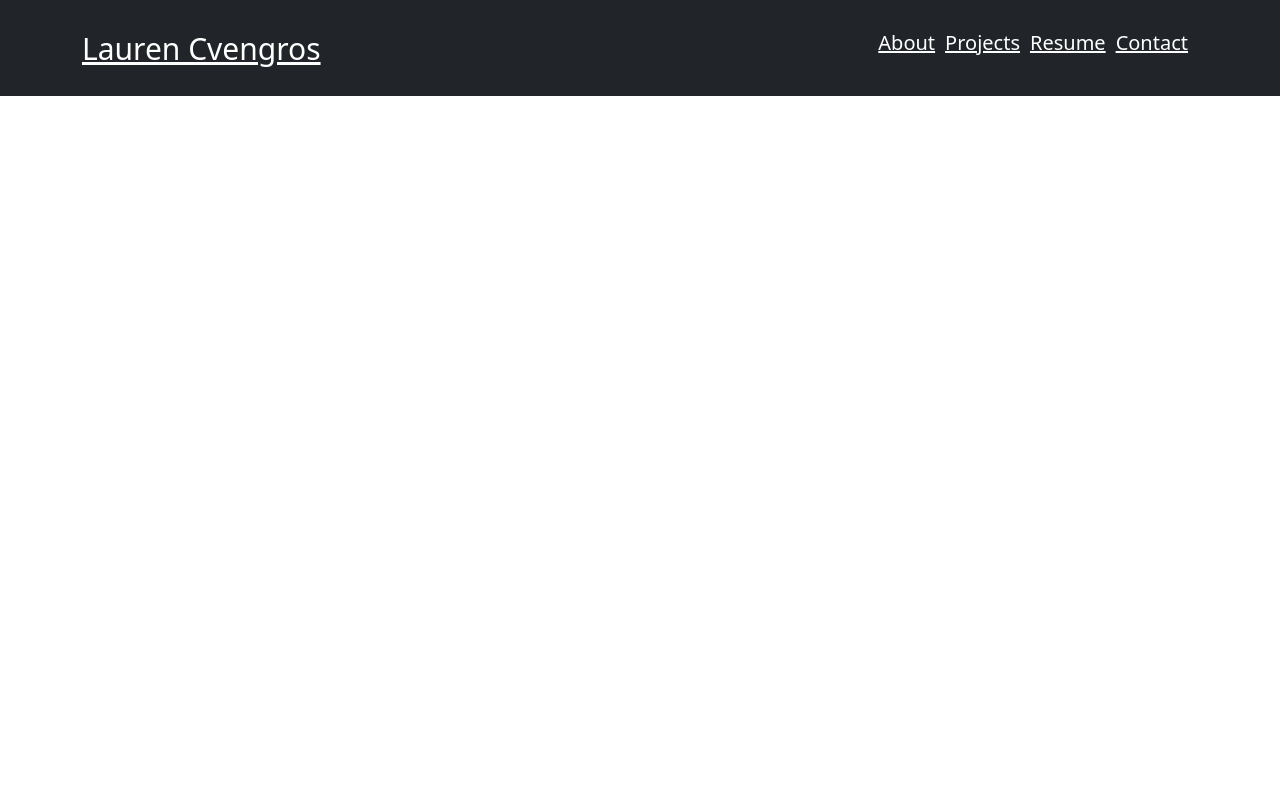
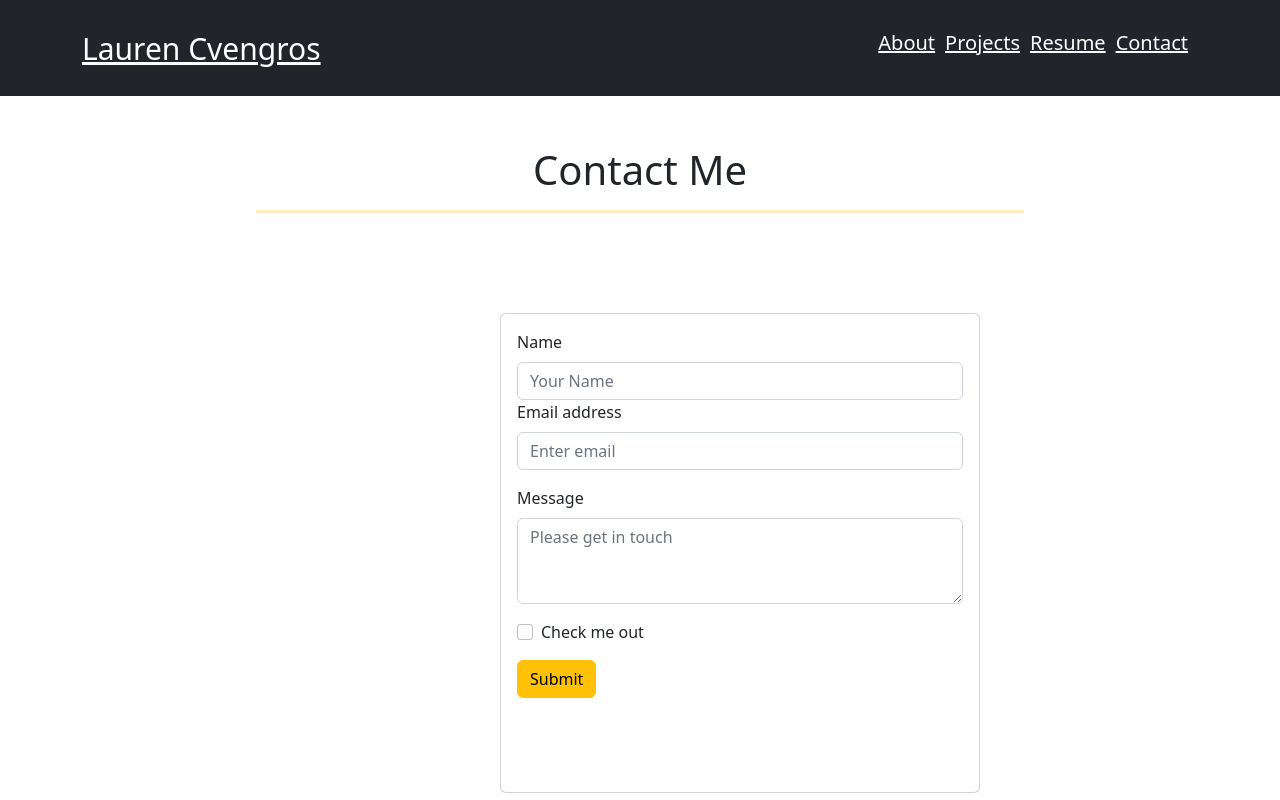
Before and after one commit to Laurencvengros/20_React-Portfolio, a React (Create React App) app: page /contact in a window 1280 px wide. Built offline with nearby package versions, Linux system fonts and the light colour scheme.

Commit message:
added a contact form to cantact.js

```diff
--- /dev/null
+++ b/src/components/Contact.js
@@ -0,0 +1,79 @@
+import React from 'react';
+import Form from 'react-bootstrap/Form';
+import Button from 'react-bootstrap/Button';
+import Card from 'react-bootstrap/Card';
+
+const styles ={
+    contactHeader:{
+        marginTop: '50px',
+        textAlign: 'center',
+
+
+
+    },
+    hrStyle: {
+        height:'3px',
+        color: '#ffbb00',
+        backgroundColor: '#ffbb00',
+        width: '60%',
+        marginLeft: 'auto',
+        marginRight: 'auto',
+    },
+    formStyle:{
+        marginLeft: '50px',
+        marginRight: 'auto',
+        marginTop: '100px'
+    }
+
+
+}
+
+const Contact =() =>{
+    return(
+        <React.Fragment>
+            <div>
+                <h1 style={styles.contactHeader}> Contact Me</h1>
+                <hr style={styles.hrStyle}/>
+            </div>
+
+            <Card style={{ width: '30rem', height: '30rem', marginLeft: '500px', marginTop: '100px' }}>
+                <Card.Body>
+                    <Form  >
+                        <Form.Group controlId="name">
+                            <Form.Label>Name</Form.Label>
+                                <Form.Control
+                                    type="text"
+                                    placeholder="Your Name"
+                                    name="sender_name"
+                                ></Form.Control>
+                            </Form.Group>
+                            <Form.Group className="mb-3" controlId="formBasicEmail">
+                            <Form.Label>Email address</Form.Label>
+                            <Form.Control type="email" placeholder="Enter email" />
+                            <Form.Text className="text-muted"></Form.Text>
+                        </Form.Group>
+
+                        <Form.Group className="mb-3" controlId="message">
+                            <Form.Label>Message</Form.Label>
+                            <Form.Control
+                                type="text"
+                                placeholder="Please get in touch"
+                                name="message"
+                                as="textarea"
+                                rows={3}
+                            ></Form.Control>
+                        </Form.Group>
+                        <Form.Group className="mb-3" controlId="formBasicCheckbox">
+                         <Form.Check type="checkbox" label="Check me out" />
+                        </Form.Group>
+                        <Button  variant="warning" type="submit">
+                            Submit
+                        </Button>
+                    </Form>
+                </Card.Body>
+            </Card>
+      </React.Fragment>
+    )
+}
+
+export default Contact;
--- a/src/components/Header.js
+++ b/src/components/Header.js
@@ -4,6 +4,7 @@ import About from './About'
 import Navigation from './Navigation';
 import Projects from './Projects';
 import Resume from './Resume'
+import Contact from './Contact'
 import { BrowserRouter as Router, Routes, Route } from 'react-router-dom';
 
 
@@ -18,6 +19,7 @@ const Header = () =>{
             <Route path="/home"  element={<Home/>}/>
             <Route path="/projects"  element={<Projects/>}/>
             <Route path="/resume"  element={<Resume/>}/>
+            <Route path="/contact"  element={<Contact/>}/>
             </Routes>
         </Router>
     );
--- a/src/components/Home.js
+++ b/src/components/Home.js
@@ -20,7 +20,7 @@ const Home = () => {
 
 
             <div style={styles.homeText} >
-                <h1 style={{ fontSize: "70px" }} >Hi,</h1>
+                <h1 style={{ fontSize: "70px" }}  >Hi,</h1>
                 <h1 style={{ fontSize: "70px"}} >My Name is Lauren</h1>
                 <h3 style={{ fontSize: "40px" }}> I am a Full Stack Developer</h3>
             </div>
--- a/src/components/Projects.js
+++ b/src/components/Projects.js
@@ -88,6 +88,10 @@ const styles ={
   },
   wrapper: {
     padding: '30px'
+  },
+  headerStyle:{
+    marginTop: '30px',
+    color: '#ffbb00'
   }
 }
 
@@ -96,6 +100,7 @@ const Projects = () => {
     return (
       <Container>
         <ParticlesBg type="cobweb" bg={true} />
+        <h1 style={styles.headerStyle} >Check out some of the things I've built</h1>
           <Row>
               {data.map((data, k) => (
                   <Col key={k} xs={12} md={6} lg={4} style={styles.wrapper}>
--- a/src/components/Resume.js
+++ b/src/components/Resume.js
@@ -15,9 +15,10 @@ const styles={
         textAlign: 'center',
         marginTop: '100px',
 
-
-
-      },
+    },
+    resumeText: {
+        textAlign: 'center'
+    }
 }
 
 const Resume = () =>{
@@ -30,7 +31,7 @@ const Resume = () =>{
                 <ParticlesBg type="cobweb" bg={true} />
                 <div className ="row ">
                     <div className=" col-sm-12" style={styles.skillsText}>
-                        <h1 className="text-warning">Here are a few of the things I'm best at.</h1>
+                        <h1>Here are a few of the things I'm best at.</h1>
                     </div>
 
                     <div className="col-sm-12  order-last" style={styles.skills}>
@@ -64,6 +65,7 @@ const Resume = () =>{
             <MDBContainer className="mt-5">
       <MDBRow>
         <MDBCol md="12">
+            <h1 style={styles.resumeText}> Download My Resume</h1>
           <embed id="Resume" src={myResume} width="100%" height="750px" />
         </MDBCol>
       </MDBRow>
```
